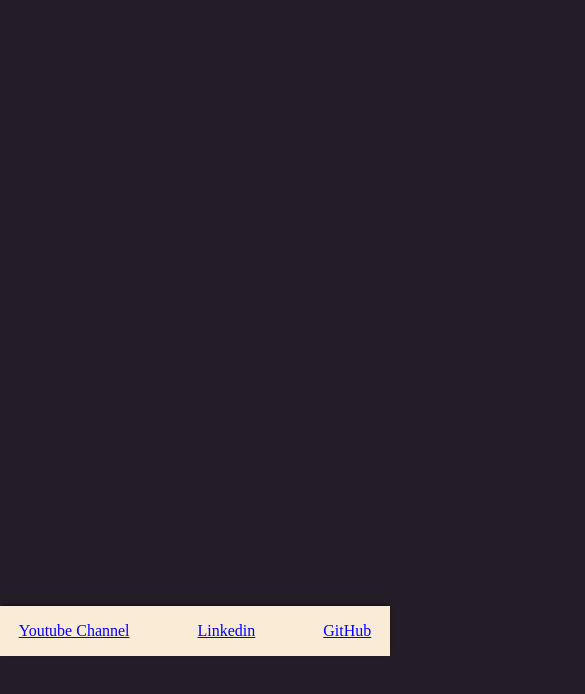
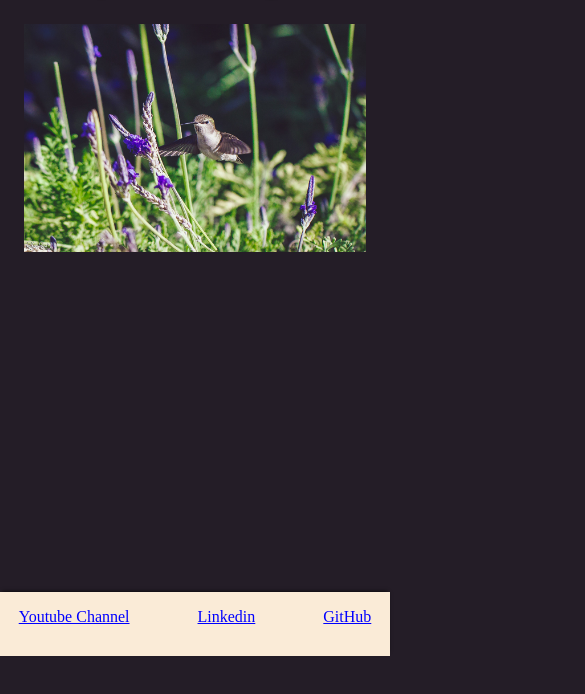
Before and after one commit to Rodrigo-Reyes-Personal-Website/Personal-Website, a plain HTML site: page portfolio.html in a window 390 px wide. Shown: the part 188-882 px from the top of the page, 585 px wide, since content can reach past the window. After the commit the page ends 844 px from the top, so only its background shows below. Drawn offline with Linux system fonts and the light colour scheme.

Commit message:
Make portfolio images responsive

```diff
--- a/CSS/portfolio.css
+++ b/CSS/portfolio.css
@@ -86,13 +86,12 @@ header, footer {
   top: 0 auto;
 }
 
-.slider-frame{
-  overflow:hidden;
-  height: 800px;
-  width: 1200px;
-  margin-left: 650px;
-  margin-top: 100px;
+.slider-frame {
+  overflow: hidden;
   position: relative;
+  max-width: 100%;
+  height: 0;
+  padding-bottom: 66.666%; /* 800px / 1200px = 0.66666 */
 }
 
 
@@ -112,23 +111,30 @@ header, footer {
     100% {left:0px;}
 }
 
-.slide-images{
-    width: 3600px;
-    height: 800px;
-    margin: 0 0 0 -2400px;
-    position: relative;
-    -webkit-animation-name: slide_animation;
-    -webkit-animation-duration: 25s;
-    -webkit-animation-iteration-count: infinite;
-    -webkit-animation-direction: alternate;
-    -webkit-animation-play-state: running;
+.slide-images {
+  display: flex;
+  position: absolute;
+  top: 0;
+  left: 0;
+  width: 100%;
+  height: 100%;
+  transition: transform 1s ease;
 }
 
-.img-container{
-    height: 800px;
-    width: 1200px;
-    position:sticky;
-    float: left;
+.img-container {
+  position: relative;
+  width: 100%;
+  height: 100%;
+  flex-shrink: 0;
+}
+
+.img-container img {
+  width: 100%;
+  height: auto;
+  display: block;
+  max-height: 100%;
+  margin-left: auto;
+  margin-right: auto;
 }
 
 /* -----------END OF ANIMATION---------------*/
--- a/CSS/site.css
+++ b/CSS/site.css
@@ -17,7 +17,9 @@ header {
     padding: .5em 1em;
     box-shadow: 0 2px 4px -2px white;
     background: red;
+    z-index: 100;
 }
+
 .links {
     float: right;
 }
--- a/portfolio.html
+++ b/portfolio.html
@@ -7,6 +7,7 @@
     <title>Homepage</title>
       <!--Style for this page-->
       <link rel="stylesheet" href="CSS/portfolio.css">
+      <link rel="stylesheet" href="CSS/site.css">
 </head>
 <body>
     <header>
```
